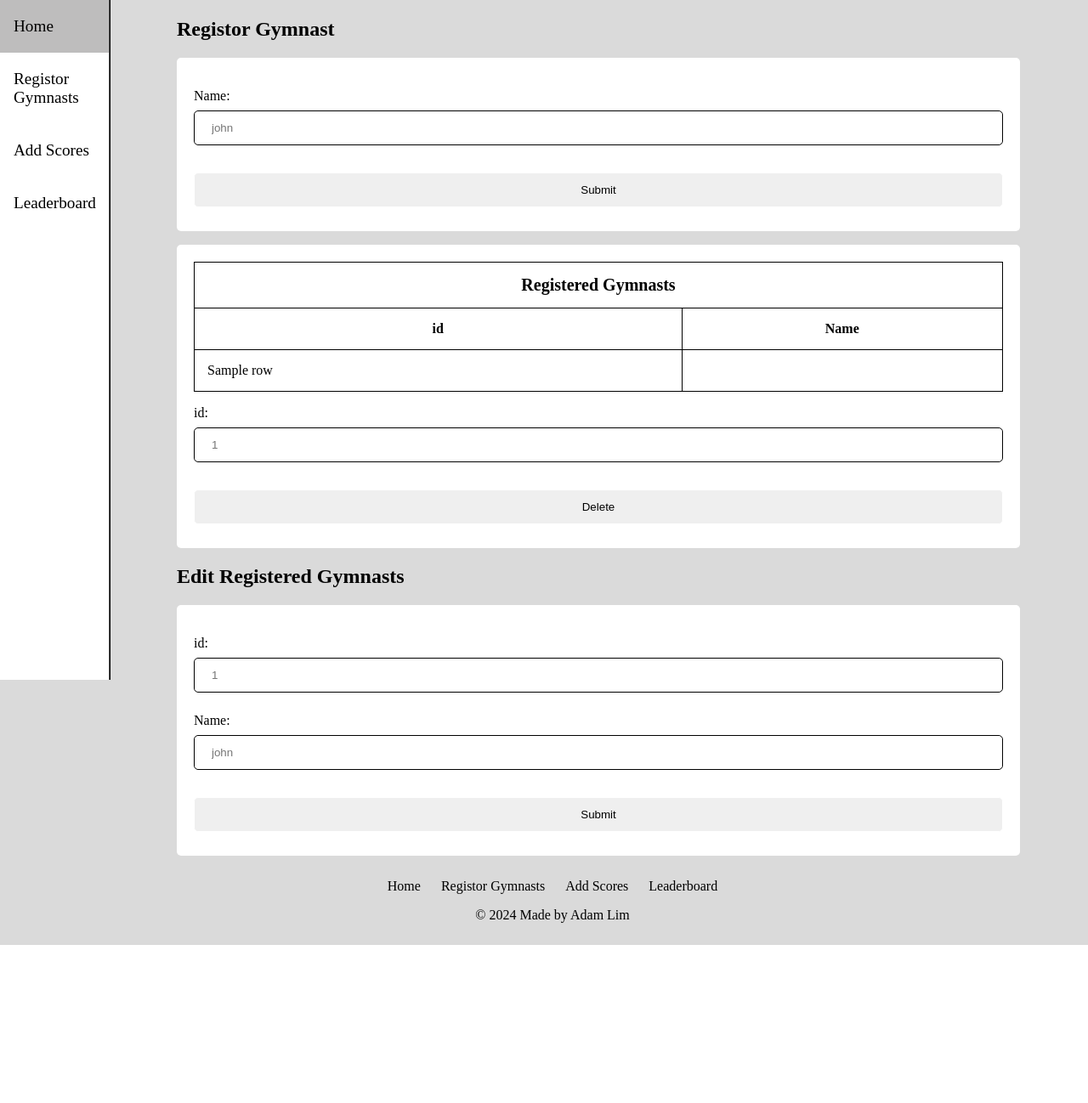
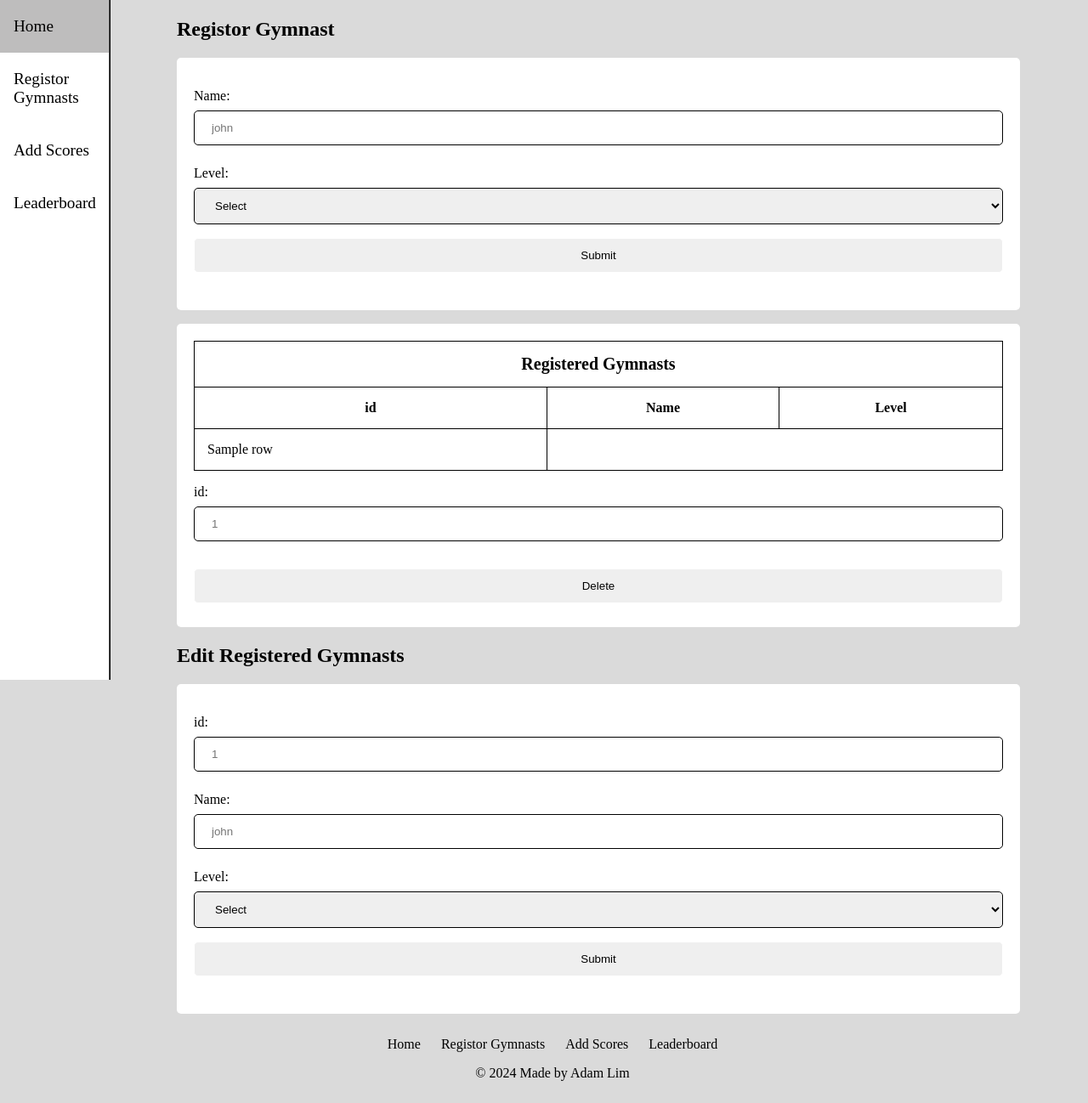
Before and after one commit to Adamlim21181/STAGS, a Flask app: template templates/gymnast.html in a window 1280 px wide. Shown: the whole page at 85% size. Before the commit the page ends 1112 px from the top, so only its background shows below. Run offline with Flask 3, Linux system fonts and the light colour scheme; the template is opened without the code that fills it: most values are stand-ins (such as "Sample title", 1, 10 or a date in 2020).

Commit message:
fixed a few problems with the level catagories

```diff
--- a/routes.py
+++ b/routes.py
@@ -14,15 +14,17 @@ def homepage():
 def gymnast():
 
     #adding gymnasts to the database
-    form = None
+    form1 = None
+    form2 = None
     if len(request.args) > 0:
         #getting the gymnast name from the websites input
-        form = request.args.get('registorname')
-        if form is not None:
+        form1 = request.args.get('registorname')
+        form2 = request.args.get('registorlevel')
+        if form1 is not None and form2 is not None:
             conn = sqlite3.connect('database')
             cur = conn.cursor()
-            sql = ("INSERT INTO gymnast (gymnast_name) VALUES(?)")
-            cur.execute(sql, (form,))
+            sql = ("INSERT INTO gymnast (gymnast_name, level) VALUES(?,?)")
+            cur.execute(sql, (form1, form2))
             conn.commit()
             conn.close()
 
@@ -56,16 +58,18 @@ def gymnast():
     #Editing registered gymnasts
     id = None
     name = None
+    level = None
     error_message = None
     if len(request.args) > 0:
         #getting the registered gymnasts id and new name
         id = request.args.get('id')
         name = request.args.get('newname')
-        if id is not None and name is not None:
+        level = request.args.get('newlevel')
+        if id is not None and name is not None and level is not None:
             conn = sqlite3.connect('database')
             cur = conn.cursor()
-            sql = ("UPDATE gymnast SET gymnast_name = ? WHERE gymnast_id = ?")
-            cur.execute(sql, (name, id))
+            sql = ("UPDATE gymnast SET gymnast_name = ?, level = ? WHERE gymnast_id = ?")
+            cur.execute(sql, (name, level, id))
             conn.commit()
 
             # Check if ID exists
@@ -223,19 +227,20 @@ def leaderboard():
 def scoredata():
     conn = sqlite3.connect('database')
     cur = conn.cursor()
-    cur.execute("SELECT  * FROM score ORDER BY gymnast_id")
-    scores = cur.fetchall()
+    cur.execute("SELECT score.score_id, score.gymnast_id, gymnast.level AS gymnast_level, score.apparatus_id, score.escore, score.escore FROM score JOIN gymnast ON score.gymnast_id = gymnast.gymnast_id ORDER BY gymnast.level;")
+    levels = cur.fetchall()
     conn.close()
 
-    return render_template("scoredata.html", scores=scores)
+    return render_template("scoredata.html", levels=levels)
 
-@app.route('/scorelead/<int:id>')
-def level_leaderboard(id):
+@app.route('/scorelead/<level>')
+def level_leaderboard(level):
     conn = sqlite3.connect('database')
     cur = conn.cursor()
-    cur.execute("SELECT * FROM score WHERE gymnast_id = ?", (id,))
-    score = cur.fetchall()
-    return render_template("scorelead.html", score=score )
+    cur.execute("SELECT score.* FROM score JOIN gymnast ON score.gymnast_id = gymnast.gymnast_id WHERE gymnast.level = ?", (level,))
+    levels = cur.fetchall()
+    return render_template("scorelead.html", levels=levels )
+
 
 if __name__ == "__main__":
     app.run(debug=True)
--- a/templates/gymnast.html
+++ b/templates/gymnast.html
@@ -14,6 +14,18 @@
         <!--Form to add gymnasts to the database-->
         <form id = registor>
             <p> Name: <input type="text" name = "registorname" placeholder="john" required></p>
+            <p> Level: <select name="registorlevel" required></p>
+                <option disabled hidden selected>Select</option>
+                <option value="1">Level 1</option>
+                <option value="2">Level 2</option>
+                <option value="3">Level 3</option>
+                <option value="4">Level 4</option>
+                <option value="5">Level 5</option>
+                <option value="6">Level 6</option>
+                <option value="7">Level 7</option>
+                <option value="8">Level 8</option>
+                <option value="9">Level 9</option>
+            </select>
             <input type="submit" />
         </form>
     </div>
@@ -25,11 +37,12 @@
     <div class = "tables">
         <table>
             <tr>
-                <th id="tableheader" colspan="2">Registered Gymnasts</th>
+                <th id="tableheader" colspan="3">Registered Gymnasts</th>
             </tr>
             <tr>
                 <th>id</th>
                 <th>Name</th>
+                <th>Level</th>
             </tr>
             {% for row in regdata %}
             <tr>
@@ -62,6 +75,20 @@
         <form id="editgymnast">
             <p> id: <input type="number" name="id" placeholder="1" required></p>
             <p> Name: <input type="text" name="newname" placeholder="john" required></p>
+            <p> Level: <select name="newlevel" required></p>
+                <option disabled hidden selected>Select</option>
+                <option value="Level 1">Level 1</option>
+                <option value="Level 2">Level 2</option>
+                <option value="Level 3">Level 3</option>
+                <option value="Level 4">Level 4</option>
+                <option value="Level 5">Level 5</option>
+                <option value="Level 6">Level 6</option>
+                <option value="Level 7">Level 7</option>
+                <option value="Level 8">Level 8</option>
+                <option value="Level 9">Level 9</option>
+                <option value="Junior International ">Junior International</option>
+                <option value="Senior International">Senior International</option>
+            </select>
             <input type="submit">
         </form>
 
--- a/templates/scoredata.html
+++ b/templates/scoredata.html
@@ -1,6 +1,6 @@
 
-{% for score in scores %}
+{% for level in levels %}
     <p>
-        <a href="/scorelead/{{score[0]}}">{{ score[1] }}</a>
+        <a href="/scorelead/{{level[2]}}">View scores for {{ level[2] }} level</a>
     </p>
 {% endfor %}
--- a/templates/scorelead.html
+++ b/templates/scorelead.html
@@ -1,2 +1,2 @@
 
-    {{score}}
+{{ levels }}
```
Also changed, not shown: 1 other file.
